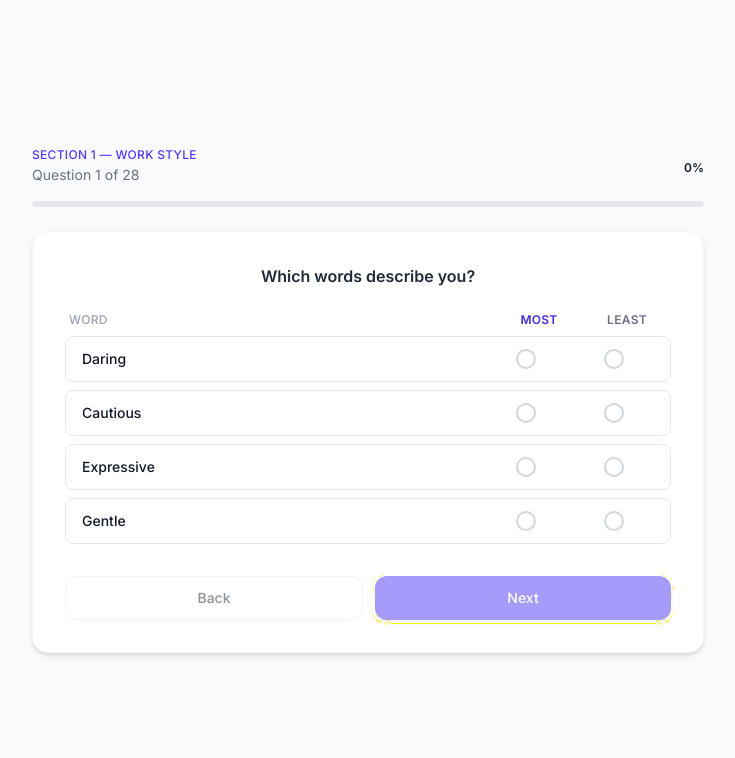
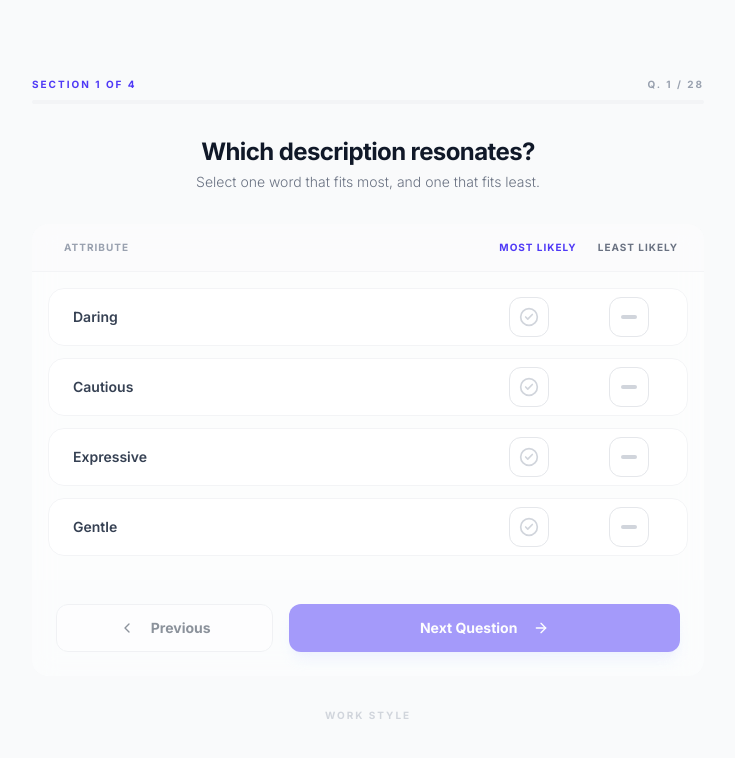
Before and after one commit to sathwikshetty0/IncubX, a Next.js app: page /onboarding/disc in a window 1280 px wide. Both pictures are taken after a click on the button "Begin Assessment". Shown: the top 758 px of the page, without its empty margins (272-1007 px from the left). Built offline with nearby package versions, Linux system fonts and the light colour scheme.

Commit message:
style: modernize DISC assessment question card with premium UI

```diff
--- a/src/app/onboarding/disc/page.tsx
+++ b/src/app/onboarding/disc/page.tsx
@@ -237,125 +237,109 @@ function QuestionCard({
   const sectionIdx = SECTIONS.indexOf(currentSection) + 1
 
   return (
-    <div className="w-full max-w-2xl">
+    <div className="w-full max-w-2xl animate-fade-in">
       {/* Header */}
-      <div className="flex items-center justify-between mb-4">
-        <div>
-          <p className="text-xs font-medium text-indigo-600 uppercase tracking-wide">
-            Section {sectionIdx} — {currentSection}
-          </p>
-          <p className="text-sm text-gray-500 mt-0.5">
-            Question {questionIndex + 1} of {total}
-          </p>
+      <div className="mb-8 flex flex-col items-center">
+        <div className="w-full flex items-center justify-between mb-2">
+          <span className="text-[10px] font-bold text-indigo-600 uppercase tracking-[0.2em]">Section {sectionIdx} of 4</span>
+          <span className="text-[10px] font-bold text-gray-400 uppercase tracking-[0.2em]">Q. {questionIndex + 1} / {total}</span>
         </div>
-        <div className="text-right">
-          <span className="text-xs font-semibold text-gray-900">
-            {Math.round(progress)}%
-          </span>
+        <div className="w-full h-1 bg-gray-100 rounded-full overflow-hidden">
+          <div
+            className="h-full bg-indigo-600 rounded-full transition-all duration-500 ease-out"
+            style={{ width: `${progress}%` }}
+          />
         </div>
+        <h2 className="mt-8 text-2xl font-bold text-gray-900 tracking-tight text-center">
+          Which description resonates?
+        </h2>
+        <p className="text-sm text-gray-500 font-light mt-1">Select one word that fits most, and one that fits least.</p>
       </div>
 
-      {/* Progress bar */}
-      <div className="h-1.5 bg-gray-200 rounded-full overflow-hidden mb-6">
-        <div
-          className="h-full bg-indigo-600 rounded-full transition-all duration-300"
-          style={{ width: `${progress}%` }}
-        />
-      </div>
-
-      <Card className="shadow-md">
-        <CardContent className="p-6 md:p-8">
-          <h2 className="text-base font-semibold text-gray-800 mb-6 text-center">
-            Which words describe you?
-          </h2>
-
-          {/* Column headers */}
-          <div className="grid grid-cols-[1fr_80px_80px] gap-2 mb-2 px-1">
-            <div className="text-xs text-gray-400 font-medium uppercase tracking-wide">Word</div>
-            <div className="text-xs text-center font-semibold text-indigo-700 uppercase tracking-wide">Most</div>
-            <div className="text-xs text-center font-semibold text-gray-500 uppercase tracking-wide">Least</div>
+      <Card className="shadow-premium border-none bg-white/50 backdrop-blur-md overflow-hidden">
+        <CardContent className="p-0">
+          <div className="grid grid-cols-[1fr_100px_100px] border-b border-gray-100 bg-gray-50/50 p-4">
+            <span className="text-[10px] font-bold text-gray-400 uppercase tracking-widest pl-4">Attribute</span>
+            <span className="text-[10px] font-bold text-center text-indigo-600 uppercase tracking-widest">Most Likely</span>
+            <span className="text-[10px] font-bold text-center text-gray-500 uppercase tracking-widest">Least Likely</span>
           </div>
 
-          {/* Options */}
-          <div className="space-y-2">
+          <div className="p-4 space-y-3">
             {question.options.map((opt, idx) => (
               <div
                 key={idx}
                 className={cn(
-                  'grid grid-cols-[1fr_80px_80px] gap-2 items-center rounded-lg border px-4 py-3 transition-colors',
+                  'grid grid-cols-[1fr_100px_100px] items-center rounded-2xl border p-2 transition-all duration-300',
                   most === idx
-                    ? 'border-indigo-300 bg-indigo-50'
+                    ? 'border-indigo-200 bg-indigo-50/50 shadow-sm'
                     : least === idx
-                    ? 'border-gray-300 bg-gray-50'
-                    : 'border-gray-200 bg-white hover:border-gray-300'
+                    ? 'border-gray-200 bg-gray-50/80 grayscale opacity-60'
+                    : 'border-gray-100 bg-white hover:border-gray-200 hover:shadow-sm'
                 )}
               >
-                <span className="text-sm font-medium text-gray-900">{opt.text}</span>
+                <span className={cn(
+                  'text-sm font-semibold pl-4 transition-colors',
+                  most === idx ? 'text-indigo-900' : 'text-gray-700'
+                )}>{opt.text}</span>
 
-                {/* Most radio */}
                 <div className="flex justify-center">
                   <button
-                    type="button"
                     onClick={() => handleMost(idx)}
-                    disabled={least === idx}
                     className={cn(
-                      'h-5 w-5 rounded-full border-2 transition-colors flex items-center justify-center',
+                      'h-10 w-10 rounded-xl transition-all flex items-center justify-center',
                       most === idx
-                        ? 'border-indigo-600 bg-indigo-600'
-                        : 'border-gray-300 bg-white hover:border-indigo-400',
-                      least === idx && 'opacity-30 cursor-not-allowed'
+                        ? 'bg-indigo-600 text-white shadow-lg shadow-indigo-200 scale-110'
+                        : 'bg-white border border-gray-200 text-gray-300 hover:border-indigo-300 hover:text-indigo-500'
                     )}
                   >
-                    {most === idx && (
-                      <span className="h-2 w-2 rounded-full bg-white block" />
-                    )}
+                    <CheckCircle2 className="h-5 w-5" />
                   </button>
                 </div>
 
-                {/* Least radio */}
                 <div className="flex justify-center">
                   <button
-                    type="button"
                     onClick={() => handleLeast(idx)}
-                    disabled={most === idx}
                     className={cn(
-                      'h-5 w-5 rounded-full border-2 transition-colors flex items-center justify-center',
+                      'h-10 w-10 rounded-xl transition-all flex items-center justify-center',
                       least === idx
-                        ? 'border-gray-600 bg-gray-600'
-                        : 'border-gray-300 bg-white hover:border-gray-500',
-                      most === idx && 'opacity-30 cursor-not-allowed'
+                        ? 'bg-gray-800 text-white shadow-lg shadow-gray-200 scale-110'
+                        : 'bg-white border border-gray-200 text-gray-300 hover:border-gray-400 hover:text-gray-500'
                     )}
                   >
-                    {least === idx && (
-                      <span className="h-2 w-2 rounded-full bg-white block" />
-                    )}
+                    <div className="h-1 w-4 bg-current rounded-full" />
                   </button>
                 </div>
               </div>
             ))}
           </div>
 
-          <div className="flex gap-3 mt-8">
+          <div className="p-6 bg-gray-50/30 flex gap-4 mt-2">
             <Button
               variant="outline"
-              size="md"
               onClick={onBack}
               disabled={questionIndex === 0}
-              className="flex-1"
+              className="flex-1 h-12 rounded-xl font-bold"
             >
-              Back
+              <ChevronLeft className="mr-2 h-4 w-4" /> Previous
             </Button>
             <Button
-              size="md"
               onClick={handleNext}
               disabled={!isValid}
-              className="flex-2 flex-1"
+              className="flex-[2] h-12 rounded-xl font-bold shadow-lg shadow-indigo-100 group"
             >
-              {questionIndex === total - 1 ? 'See Results' : 'Next'}
+              {questionIndex === total - 1 ? 'Finish & Reveal Results' : (
+                <>
+                  Next Question <ArrowRight className="ml-2 h-4 w-4 transition-transform group-hover:translate-x-1" />
+                </>
+              )}
             </Button>
           </div>
         </CardContent>
       </Card>
+
+      <div className="mt-8 text-center">
+        <p className="text-[10px] font-bold text-gray-300 uppercase tracking-[0.2em]">{currentSection}</p>
+      </div>
     </div>
   )
 }
```
